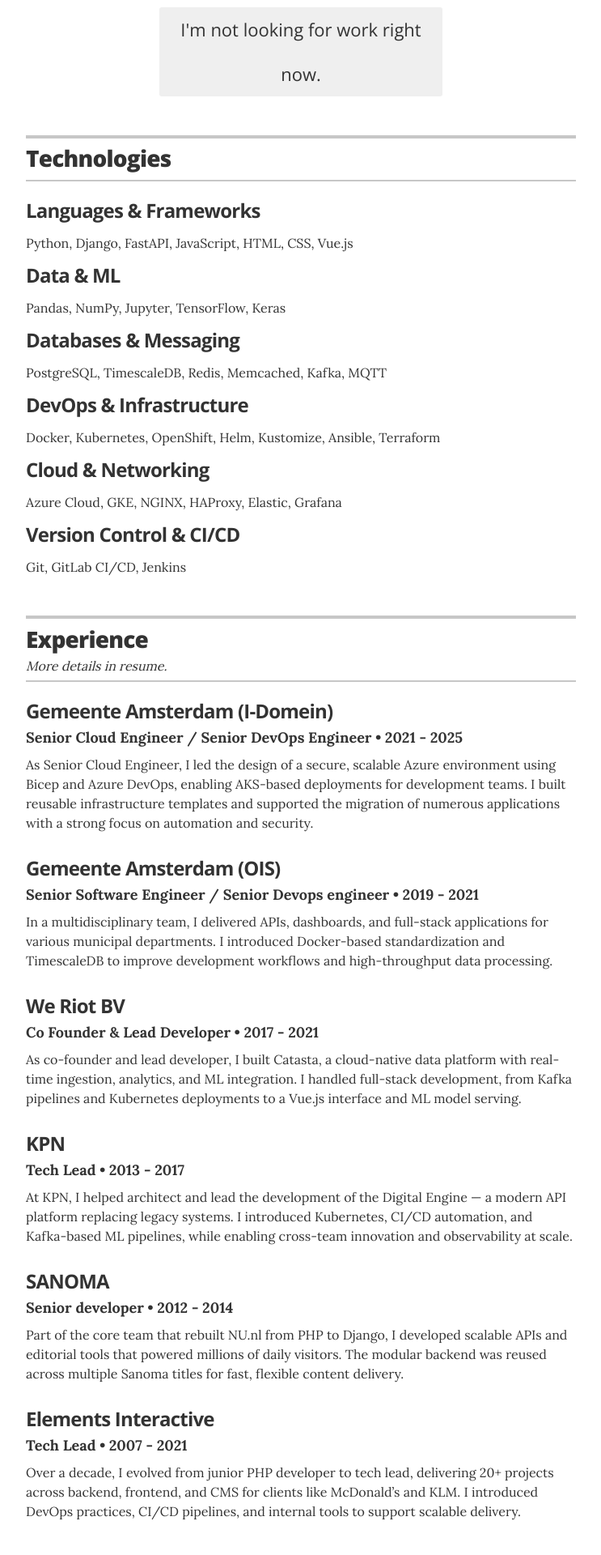
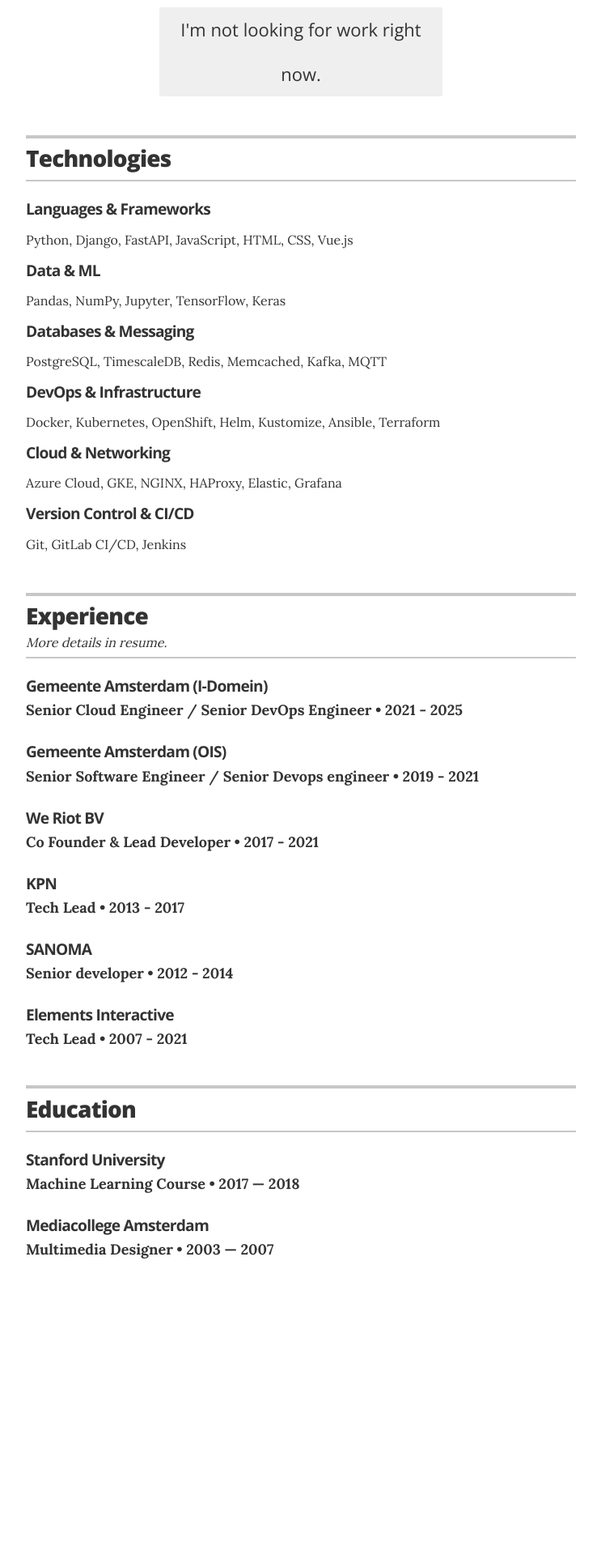
Before and after one commit to nielslensink/resume, a Jekyll site: the page built from index.html, in a window 1280 px wide. Shown: the part 450-2370 px from the top of the page at 81% size, without its empty margins (268-1011 px from the left). Built offline with Jekyll 4.4.1, drawn with Linux system fonts in a browser that asks for light colours; after the commit the page ends 2050 px from its top, so only the background shows below that.

Commit message:
CSS change

```diff
--- a/_data/experience.yml
+++ b/_data/experience.yml
@@ -1,35 +1,23 @@
 - company: Gemeente Amsterdam (I-Domein)
   position: Senior Cloud Engineer / Senior DevOps Engineer
   duration: 2021 - 2025
-  summary: |
-    As Senior Cloud Engineer, I led the design of a secure, scalable Azure environment using Bicep and Azure DevOps, enabling AKS-based deployments for development teams. I built reusable infrastructure templates and supported the migration of numerous applications with a strong focus on automation and security.
 
 - company: Gemeente Amsterdam (OIS)
   position: Senior Software Engineer / Senior Devops engineer
   duration: 2019 - 2021
-  summary: |
-    In a multidisciplinary team, I delivered APIs, dashboards, and full-stack applications for various municipal departments. I introduced Docker-based standardization and TimescaleDB to improve development workflows and high-throughput data processing.
 
 - company: We Riot BV
   position: Co Founder &amp; Lead Developer
   duration: 2017 - 2021
-  summary: |
-    As co-founder and lead developer, I built Catasta, a cloud-native data platform with real-time ingestion, analytics, and ML integration. I handled full-stack development, from Kafka pipelines and Kubernetes deployments to a Vue.js interface and ML model serving.
 
 - company: KPN
   position: Tech Lead
   duration: 2013 - 2017
-  summary: |
-    At KPN, I helped architect and lead the development of the Digital Engine — a modern API platform replacing legacy systems. I introduced Kubernetes, CI/CD automation, and Kafka-based ML pipelines, while enabling cross-team innovation and observability at scale.
 
 - company: SANOMA
   position: Senior developer
   duration: 2012 - 2014
-  summary: |
-    Part of the core team that rebuilt NU.nl from PHP to Django, I developed scalable APIs and editorial tools that powered millions of daily visitors. The modular backend was reused across multiple Sanoma titles for fast, flexible content delivery.
 
 - company: Elements Interactive
   position: Tech Lead
   duration: 2007 - 2021
-  summary: |
-    Over a decade, I evolved from junior PHP developer to tech lead, delivering 20+ projects across backend, frontend, and CMS for clients like McDonald’s and KLM. I introduced DevOps practices, CI/CD pipelines, and internal tools to support scalable delivery.
--- a/_sass/_resume.scss
+++ b/_sass/_resume.scss
@@ -148,7 +148,7 @@
   .resume-item-title {
     @include sans_bold;
     margin: 0 0 .75rem;
-    font-size: 1.5rem;
+    font-size: 1.2rem;
     letter-spacing: -.05rem;
     line-height: 1;
   }
```
